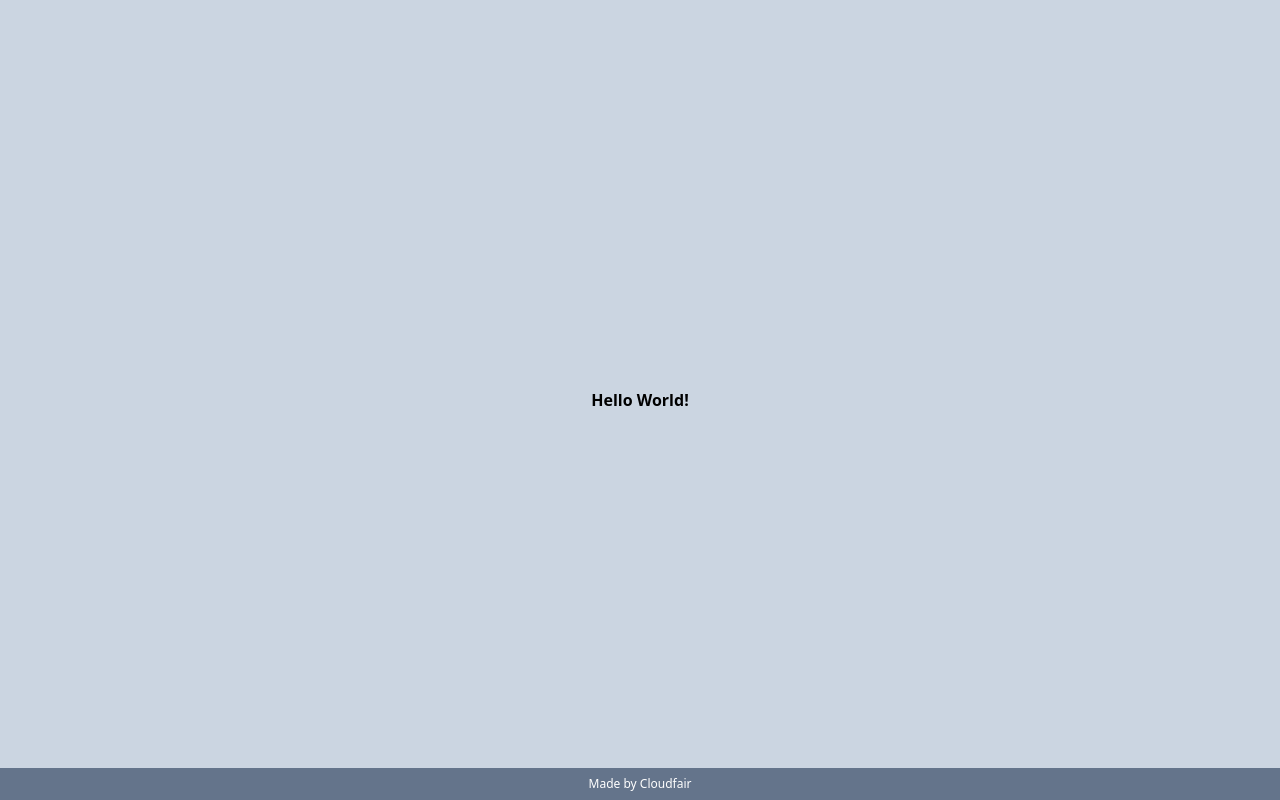
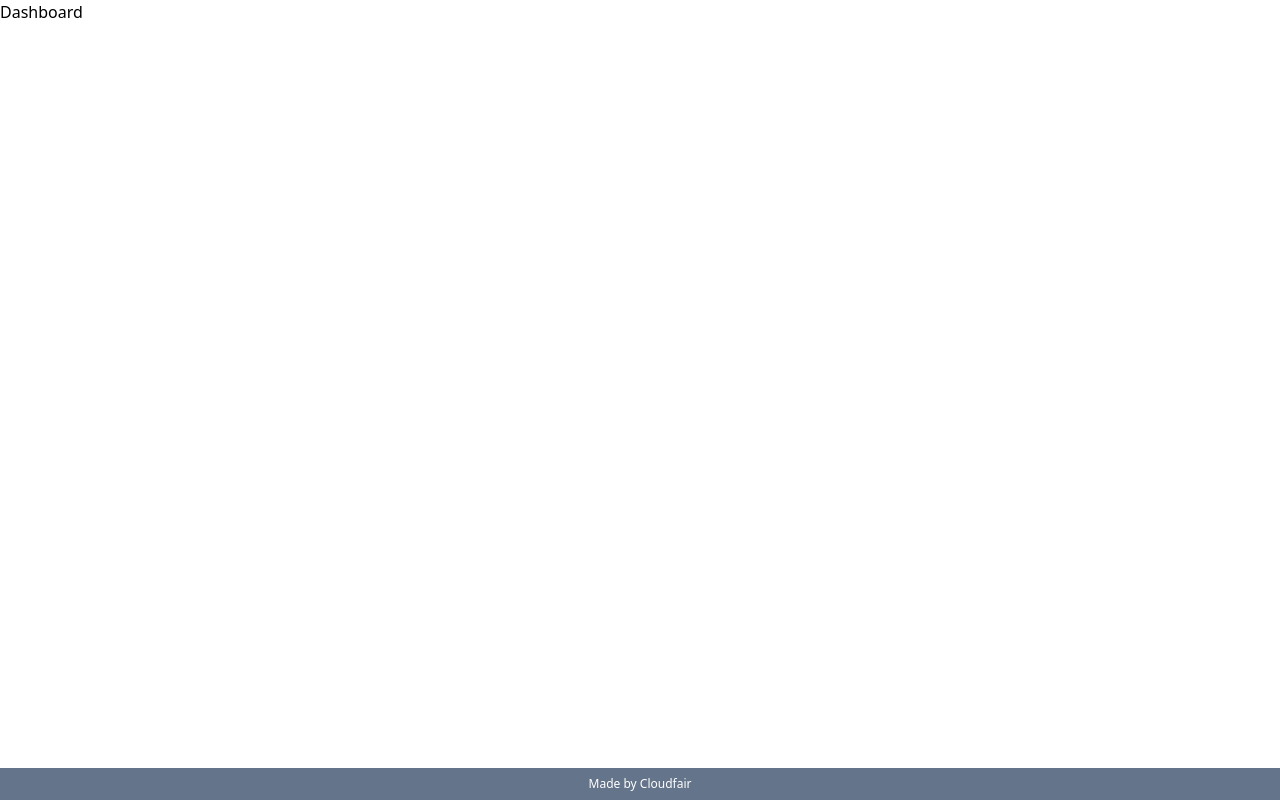
Before and after one commit to remotebase-cloudflair/cloudfair, a React (Create React App) app in the folder client/: page /home in a window 1280 px wide. Built offline with nearby package versions, Linux system fonts and the light colour scheme.

Commit message:
created routes, auth context, new pages

```diff
--- a/client/package.json
+++ b/client/package.json
@@ -8,6 +8,7 @@
     "@testing-library/user-event": "^13.5.0",
     "react": "^18.2.0",
     "react-dom": "^18.2.0",
+    "react-router-dom": "^6.4.2",
     "react-scripts": "5.0.1",
     "web-vitals": "^2.1.4"
   },
--- a/client/src/App.js
+++ b/client/src/App.js
@@ -1,15 +1,24 @@
+import { AuthProvider } from './context/AuthContext'
+import { Routes, Route } from "react-router-dom";
+
+// pages
+import HomePage from './pages/HomePage'
+import LoginPage from './pages/LoginPage'
+import Dashboard from './pages/Dashboard'
+// components
+import Footer from './components/Footer'
 
 const App = () => {
 
   return (
-    <div className="w-full h-[100vh] flex justify-center items-center bg-slate-300">
-      <h1 className="text-center font-semibold">
-        Hello World!
-      </h1>
-      <div className="w-full fixed bg-slate-500 bottom-0 left-0 text-center text-white text-xs p-2">
-        Made by Cloudfair
-      </div>
-    </div>
+    <AuthProvider>
+      <Routes>
+        <Route path='/' element={<HomePage />} />
+        <Route path='/login' element={<LoginPage />} />
+        <Route path='/home' element={<Dashboard />} />
+      </Routes>
+      <Footer />
+    </AuthProvider>
   );
 }
 
--- /dev/null
+++ b/client/src/components/Footer.js
@@ -0,0 +1,11 @@
+import React from 'react'
+
+function Footer() {
+  return (
+    <div className="w-full fixed bg-slate-500 bottom-0 left-0 text-center text-white text-xs p-2">
+      Made by Cloudfair
+    </div>
+  )
+}
+
+export default Footer
--- /dev/null
+++ b/client/src/context/AuthContext.js
@@ -0,0 +1,21 @@
+import React, { useState } from 'react'
+
+const AuthContext = React.createContext()
+
+const AuthProvider = ({ children }) => {
+  const [ user, setUser ] = useState(null)
+
+  const value = {
+    user,
+    setUser,
+  }
+
+  return <AuthContext.Provider value={value}>
+    {children}
+  </AuthContext.Provider>
+}
+
+export {
+  AuthContext,
+  AuthProvider,
+}
--- a/client/src/index.js
+++ b/client/src/index.js
@@ -1,17 +1,14 @@
 import React from 'react';
 import ReactDOM from 'react-dom/client';
+import { BrowserRouter } from "react-router-dom";
 import './index.css'
 import App from './App';
-import reportWebVitals from './reportWebVitals';
 
 const root = ReactDOM.createRoot(document.getElementById('root'));
 root.render(
   <React.StrictMode>
-    <App />
+    <BrowserRouter>
+      <App />
+    </BrowserRouter>
   </React.StrictMode>
 );
-
-// If you want to start measuring performance in your app, pass a function
-// to log results (for example: reportWebVitals(console.log))
-// or send to an analytics endpoint. Learn more: https://bit.ly/CRA-vitals
-reportWebVitals();
--- /dev/null
+++ b/client/src/pages/Dashboard.js
@@ -0,0 +1,9 @@
+import React from 'react'
+
+function Dashboard() {
+  return (
+    <div>Dashboard</div>
+  )
+}
+
+export default Dashboard
--- /dev/null
+++ b/client/src/pages/HomePage.js
@@ -0,0 +1,9 @@
+import React from 'react'
+
+function HomePage() {
+  return (
+    <div>HomePage</div>
+  )
+}
+
+export default HomePage
--- /dev/null
+++ b/client/src/pages/LoginPage.js
@@ -0,0 +1,9 @@
+import React from 'react'
+
+function LoginPage() {
+  return (
+    <div>LoginPage</div>
+  )
+}
+
+export default LoginPage
--- a/client/src/reportWebVitals.js
+++ /dev/null
@@ -1,13 +0,0 @@
-const reportWebVitals = onPerfEntry => {
-  if (onPerfEntry && onPerfEntry instanceof Function) {
-    import('web-vitals').then(({ getCLS, getFID, getFCP, getLCP, getTTFB }) => {
-      getCLS(onPerfEntry);
-      getFID(onPerfEntry);
-      getFCP(onPerfEntry);
-      getLCP(onPerfEntry);
-      getTTFB(onPerfEntry);
-    });
-  }
-};
-
-export default reportWebVitals;
```
Also changed, not shown: 1 other file (tests, documents, lock files or other folders).
